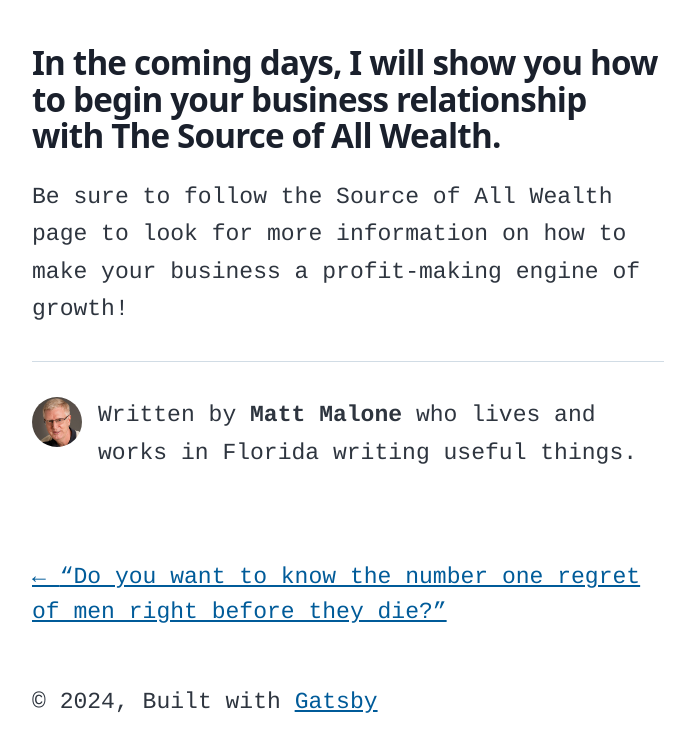
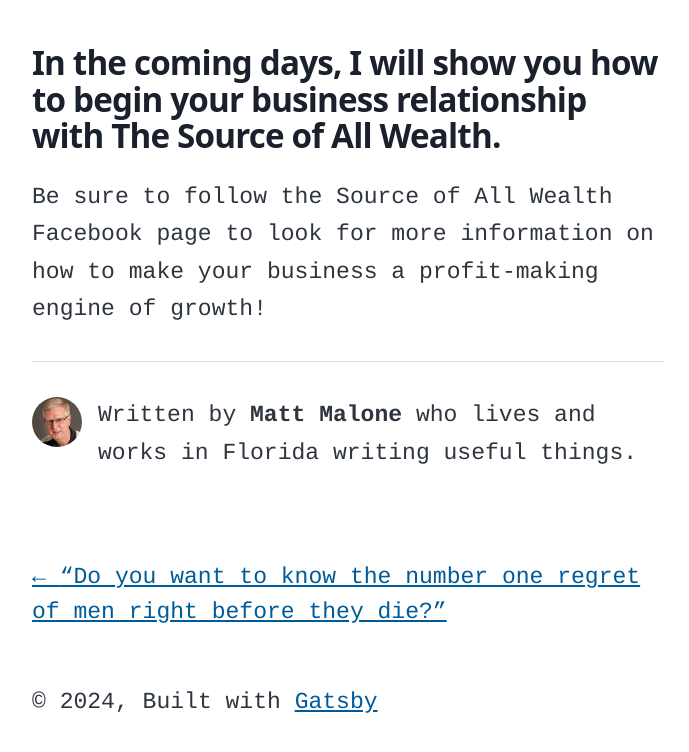
Before and after one commit to mattdvhope/source-landing, a Gatsby site: page /most-businesses-fail/ in a window 1280 px wide. Shown: the part 1344-2096 px from the top of the page, without its empty margins (292-981 px from the left). Built offline with nearby package versions, Linux system fonts and the light colour scheme; Gatsby itself is replaced by a stand-in of ours.

Commit message:
Text edit

```diff
--- a/content/blog/most-businesses-fail/index.md
+++ b/content/blog/most-businesses-fail/index.md
@@ -19,4 +19,4 @@ This is, in fact, a very good goal to strive toward. The Source of All Wealth wi
 In the coming days, I will show you how to begin your business relationship with The Source of All Wealth.
 ---
 
-Be sure to follow the Source of All Wealth page to look for more information on how to make your business a profit-making engine of growth!
+Be sure to follow the Source of All Wealth Facebook page to look for more information on how to make your business a profit-making engine of growth!
```
